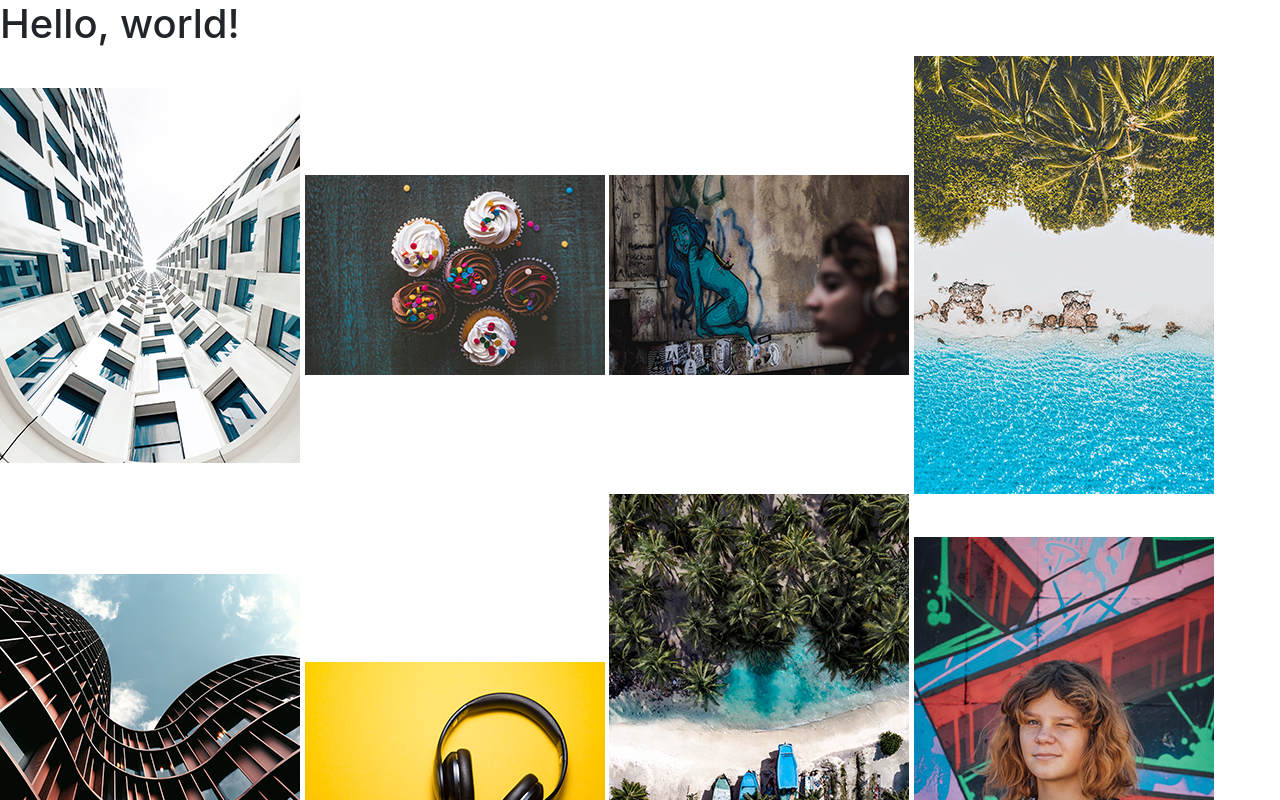
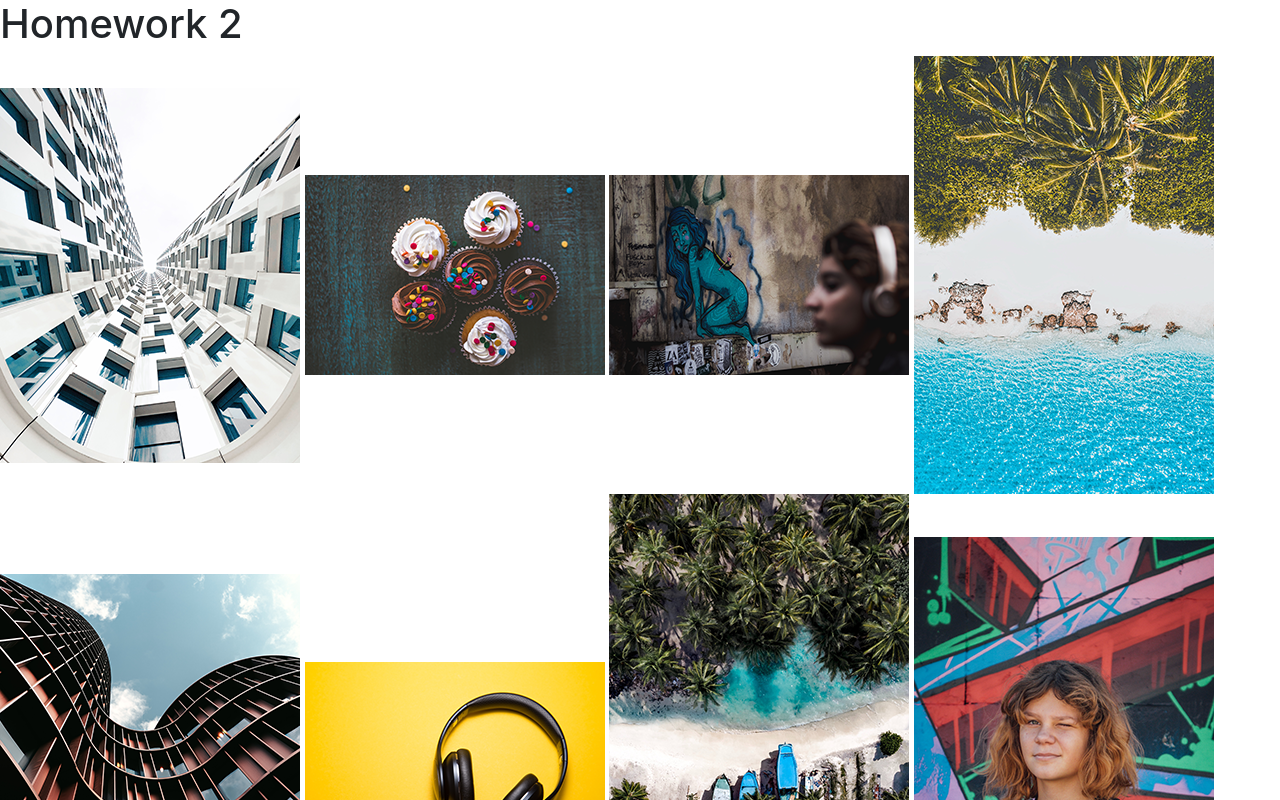
Before and after one commit to mphifer/m2-hw2-phifer-melinn, a plain HTML site: page index.html in a window 1280 px wide. Shown: the top 800 px of the page. Drawn offline with nearby package versions, Linux system fonts and the light colour scheme.

Commit message:
update h1 with new message

```diff
--- a/index.html
+++ b/index.html
@@ -8,10 +8,10 @@
     <!-- Bootstrap CSS -->
     <link rel="stylesheet" href="https://stackpath.bootstrapcdn.com/bootstrap/4.4.1/css/bootstrap.min.css" integrity="sha384-Vkoo8x4CGsO3+Hhxv8T/Q5PaXtkKtu6ug5TOeNV6gBiFeWPGFN9MuhOf23Q9Ifjh" crossorigin="anonymous">
 
-    <title>Hello, world!</title>
+    <title>HW2 Melinn Phifer</title>
   </head>
   <body>
-    <h1>Hello, world!</h1>
+    <h1>Homework 2</h1>
 
     <img src="images/hw2-image1.png" alt="tall buildings" title="tall buildings" />
     <img src="images/hw2-image2.png" alt="chocolate cupcakes" title="chocolate cupcakes" />
```
